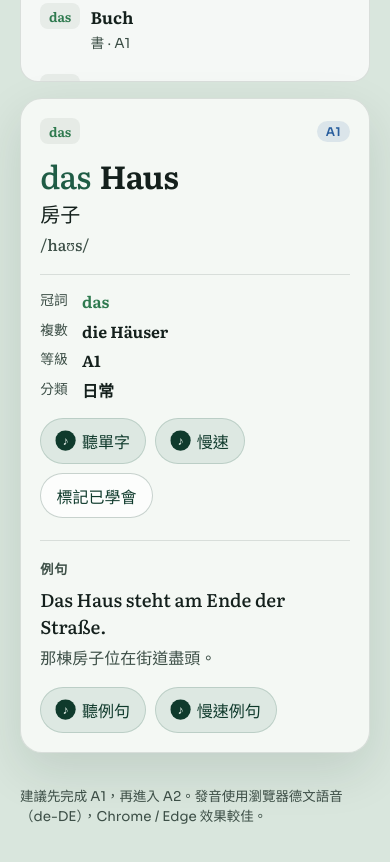
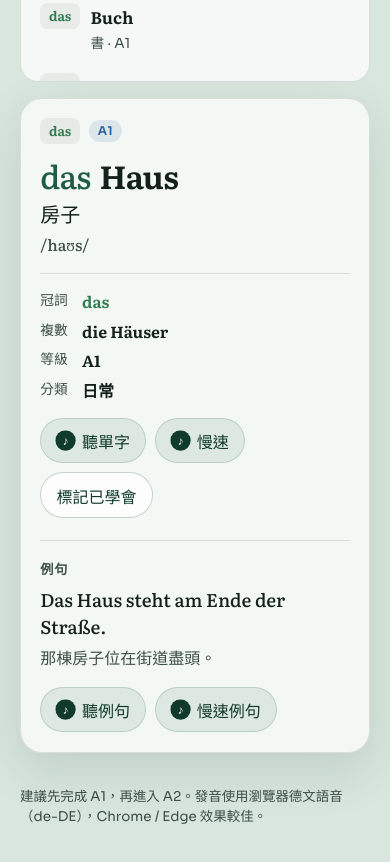
Before and after one commit to iamnio0806-commits/wortklang, a React (Vite) app: page / in a window 390 px wide. Shown: the part 960-1822 px from the top of the page. Built offline with nearby package versions, Linux system fonts and the light colour scheme.

Commit message:
Fix level pill mobile CSS

```diff
--- a/src/App.css
+++ b/src/App.css
@@ -668,7 +668,7 @@ select {
     grid-template-columns: 1fr;
   }
 
-  .level {
+  .level-pill {
     margin-left: 0;
   }
 }
```
